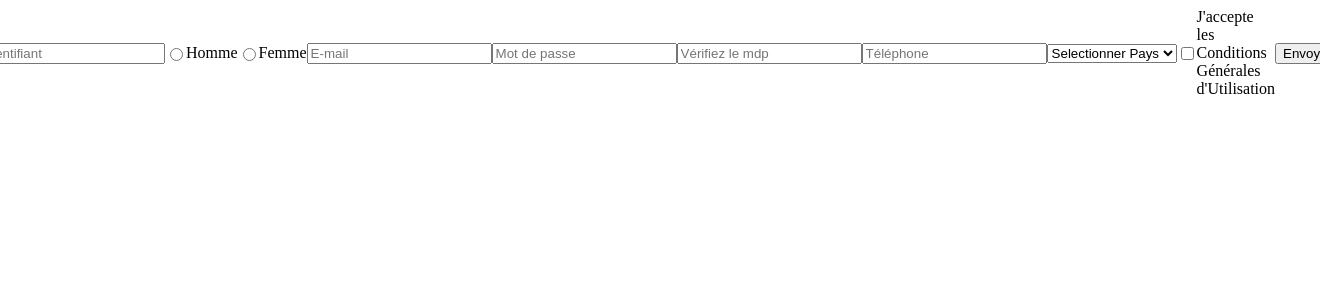
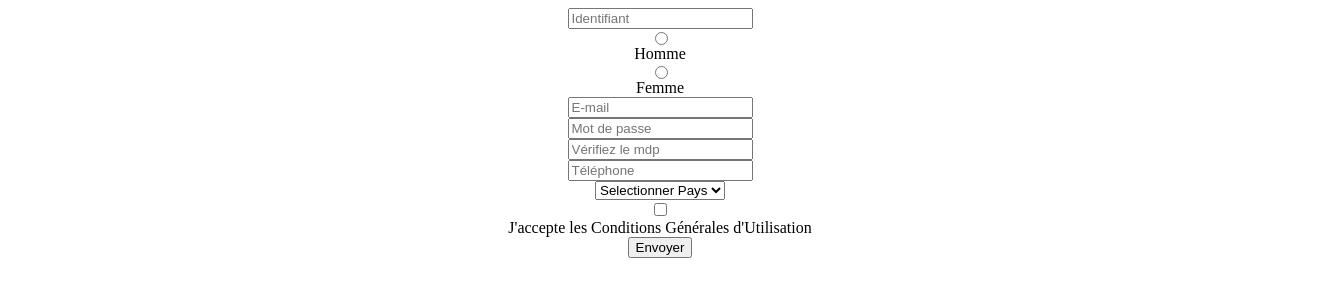
Before and after one commit to christophe-ruiz/PHP_M3104_TD2, a PHP site: page / in a window 1320 px wide; the page is wider, and only the part inside the window is pictured. Shown: the top 300 px of that part. Run offline with PHP 8.4, Linux system fonts and the light colour scheme.

Commit message:
formulaire sauvage

```diff
--- a/index.php
+++ b/index.php
@@ -4,7 +4,7 @@
 <!DOCTYPE html>
 <html>
 <body>
-    <form style="display: flex; justify-content: center; align-items: center; width = 100%; height = 100%;">
+    <form style="display: flex; flex-direction: column; justify-content: center; align-items: center; width = 100%; height = 100%;">
         <input type="text" name="id" placeholder="Identifiant">
         <input type="radio" id="male" name="male">
         <label for="male">Homme</label>
```
